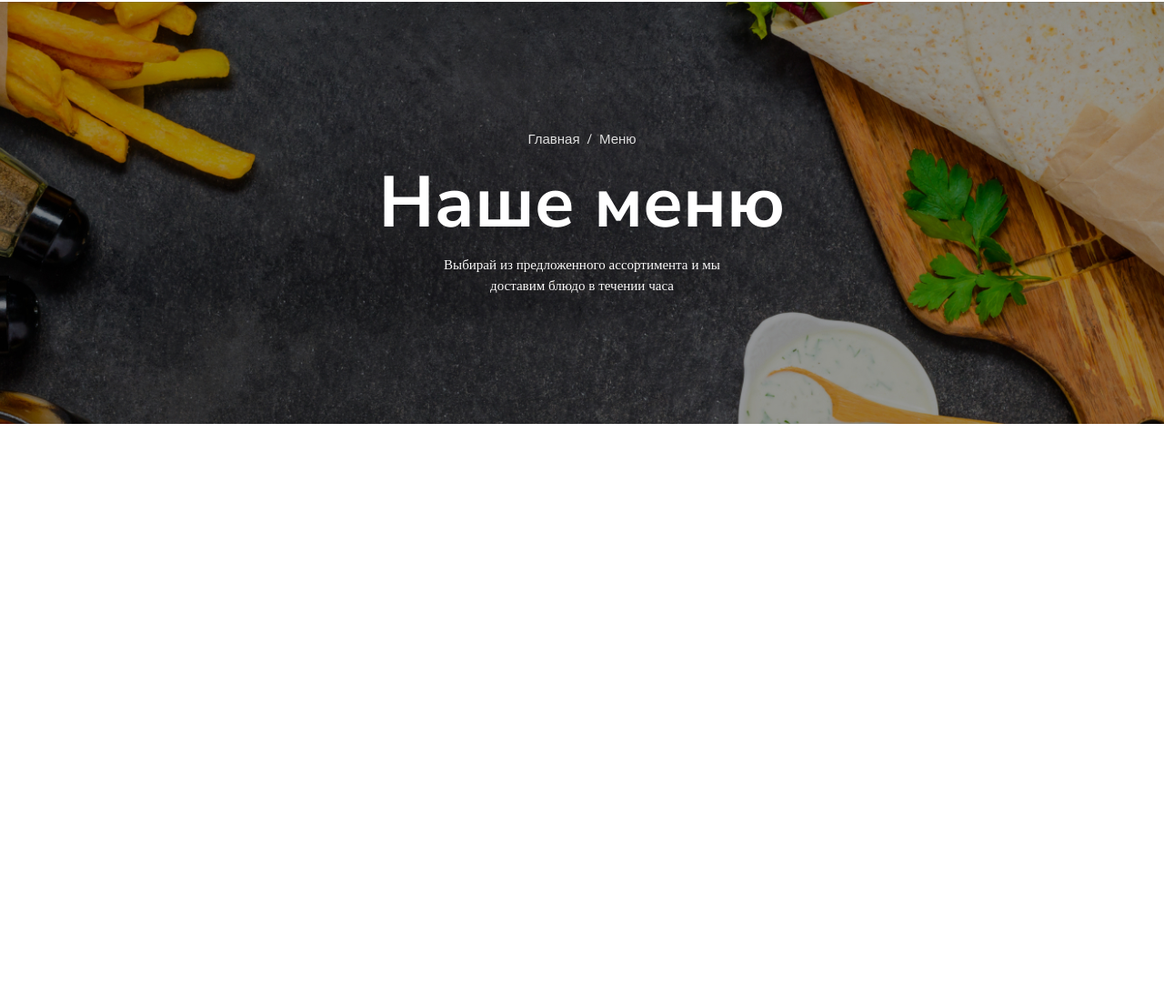
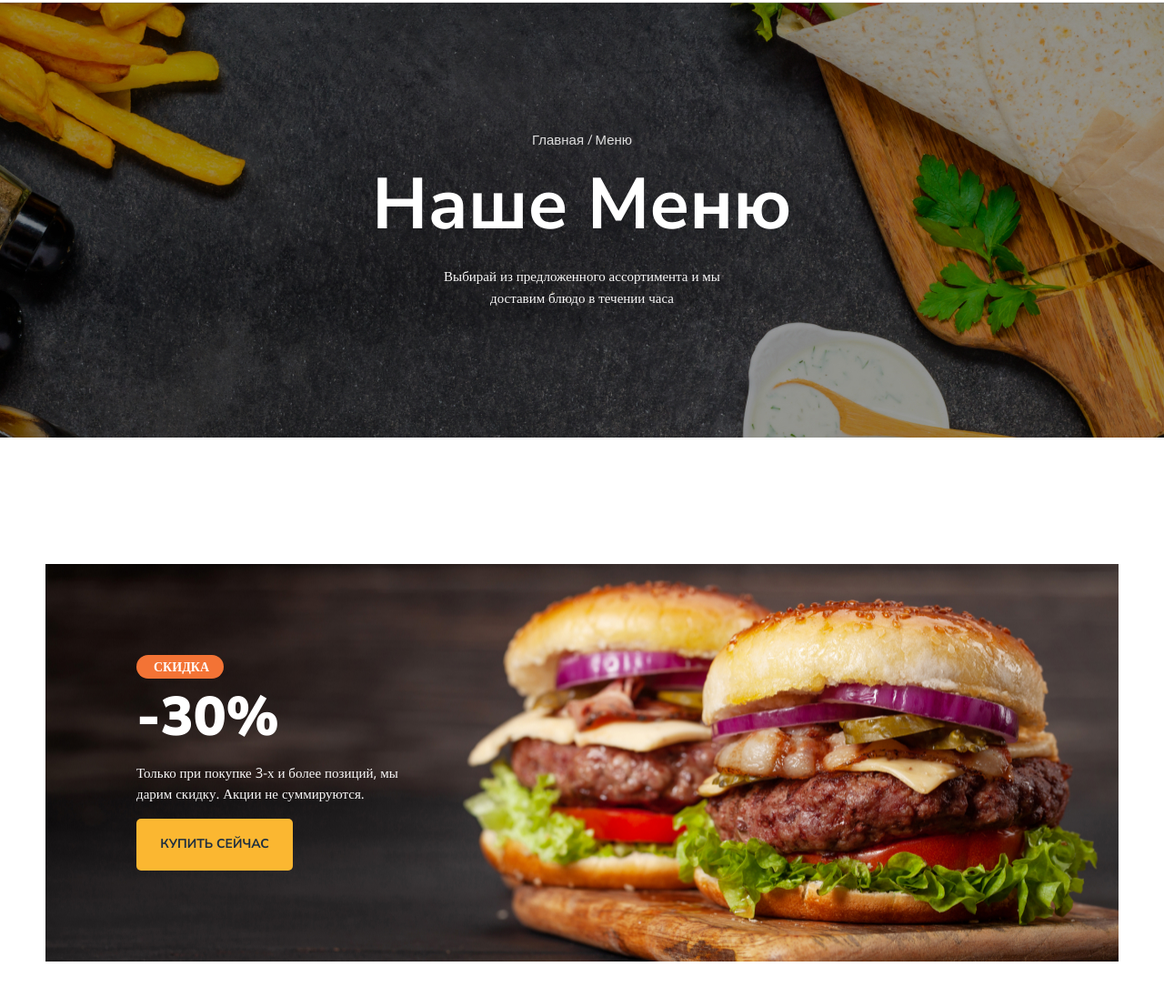
Before and after one commit to akmeves/Module01-Burger, a plain HTML site: page index.html in a window 1280 px wide. Shown: the part 108-1204 px from the top of the page at 91% size. Before the commit the page ends 800 px from the top, so only its background shows below. Drawn offline with nearby package versions, Linux system fonts and the light colour scheme.

Commit message:
Add styles

```diff
--- a/index.html
+++ b/index.html
@@ -21,8 +21,8 @@
           <a href="#" class="header-logo"></a>
           <nav>
             <ul class="header-nav">
-              <li><a href="#" class="active">Главная</a></li>
-              <li><a href="#">Меню</a></li>
+              <li><a href="#">Главная</a></li>
+              <li><a href="#" class="active">Меню</a></li>
               <li><a href="#">О нас</a></li>
               <li><a href="#">Контакты</a></li>
             </ul>
@@ -43,12 +43,29 @@
           <li><a href="">Главная</a></li>
           <li><a href="">Меню</a></li>
         </ul>
-        <h1 class="title">Наше меню</h1>
+        <h1 class="title">Наше Меню</h1>
         <p class="description">
           Выбирай из предложенного ассортимента и мы доставим блюдо в течении
           часа
         </p>
       </div>
     </div>
+    <main>
+      <div class="banner">
+        <div class="container">
+          <div class="banner-box">
+            <h2 class="banner-title">
+              <span>скидка</span>
+              -30%
+            </h2>
+            <p class="banner-description">
+              Только при покупке 3-х и более позиций, мы дарим скидку. Акции не
+              суммируются.
+            </p>
+            <a href="#" class="banner-link">купить сейчас</a>
+          </div>
+        </div>
+      </div>
+    </main>
   </body>
 </html>
--- a/styles/main.css
+++ b/styles/main.css
@@ -7,6 +7,10 @@ body {
   margin: 0 auto;
   padding-left: 15px;
   padding-right: 15px;
+}
+
+header {
+  border-bottom: 1px solid #dedede;
 }
 
 .header {
@@ -32,6 +36,8 @@ body {
   list-style-type: none;
   padding-left: 0;
   gap: 46px;
+  margin-right: 100px;
+  margin-top: 16px;
 }
 
 .header-nav a {
@@ -39,6 +45,10 @@ body {
   font-size: 20px;
   color: #443737;
   text-decoration: none;
+}
+
+.header-nav a:hover {
+  color: #ffc725;
 }
 
 .header-nav a::after {
@@ -61,6 +71,7 @@ body {
   border: none;
   padding: 0;
   gap: 10px;
+  cursor: pointer;
 }
 
 .button-item {
@@ -95,6 +106,7 @@ body {
   background-size: cover;
   padding: 142px;
   background-position: center center;
+  margin-bottom: 139px;
 }
 
 .breadcrumbs {
@@ -103,7 +115,7 @@ body {
   list-style-type: none;
   display: flex;
   justify-content: center;
-  gap: 16px;
+  gap: 7px;
 }
 
 .breadcrumbs a {
@@ -113,10 +125,19 @@ body {
   text-decoration: none;
 }
 
+.breadcrumbs a:hover {
+  color: #ffc725;
+}
+
+.breadcrumbs a:hover::before {
+  color: #dedede;
+}
+
 .breadcrumbs a::before {
   content: "/";
   position: relative;
-  left: -8px;
+  left: -3px;
+  pointer-events: none;
 }
 
 .breadcrumbs li:first-child a::before {
@@ -126,15 +147,68 @@ body {
 .title {
   font-size: 79px;
   font-weight: 700;
-  margin-top: 10px;
-  margin-bottom: 10px;
+  margin-top: 17px;
+  margin-bottom: 20px;
 }
 
 .description {
   font-family: "Open Sans";
   font-size: 15px;
-  line-height: 1.5;
+  line-height: 1.6;
   color: #faf9f9;
   max-width: 320px;
   margin: 0 auto;
 }
+
+.banner-box {
+  background-image: url(../img/banner.jpg);
+  color: #ffffff;
+  background-size: cover;
+  background-position: center center;
+  padding: 100px;
+  margin-bottom: 100px;
+  text-transform: uppercase;
+}
+
+.banner-title {
+  font-weight: 900;
+  font-size: 60px;
+  margin: 0;
+}
+
+.banner-title span {
+  font-family: "Open Sans";
+  font-weight: 600;
+  font-size: 14px;
+  display: block;
+  width: 58px;
+  background-color: #f37335;
+  border-radius: 14px;
+  padding: 5px 19px;
+  margin-bottom: 8px;
+}
+
+.banner-description {
+  font-family: "Open Sans";
+  font-size: 15px;
+  line-height: 1.48;
+  color: #faf9f9;
+  width: 328px;
+  text-transform: none;
+  margin-bottom: 17px;
+}
+
+.banner-link {
+  color: #1e2f40;
+  font-weight: 700;
+  font-size: 14px;
+  background: #fbb731;
+  border-radius: 5px;
+  padding: 10px 21px;
+  display: block;
+  width: 130px;
+  height: 37px;
+  text-align: center;
+  text-decoration: none;
+  line-height: 2.5;
+}
```
Also changed, not shown: img/banner.jpg (added).
